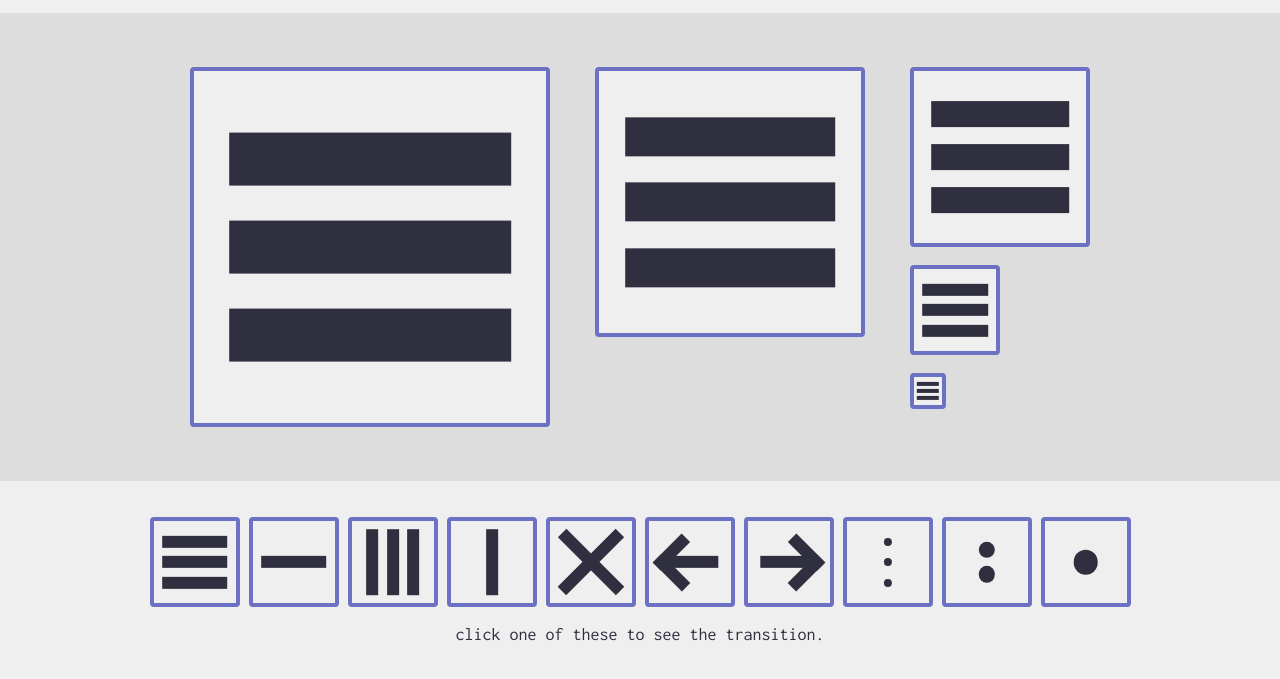
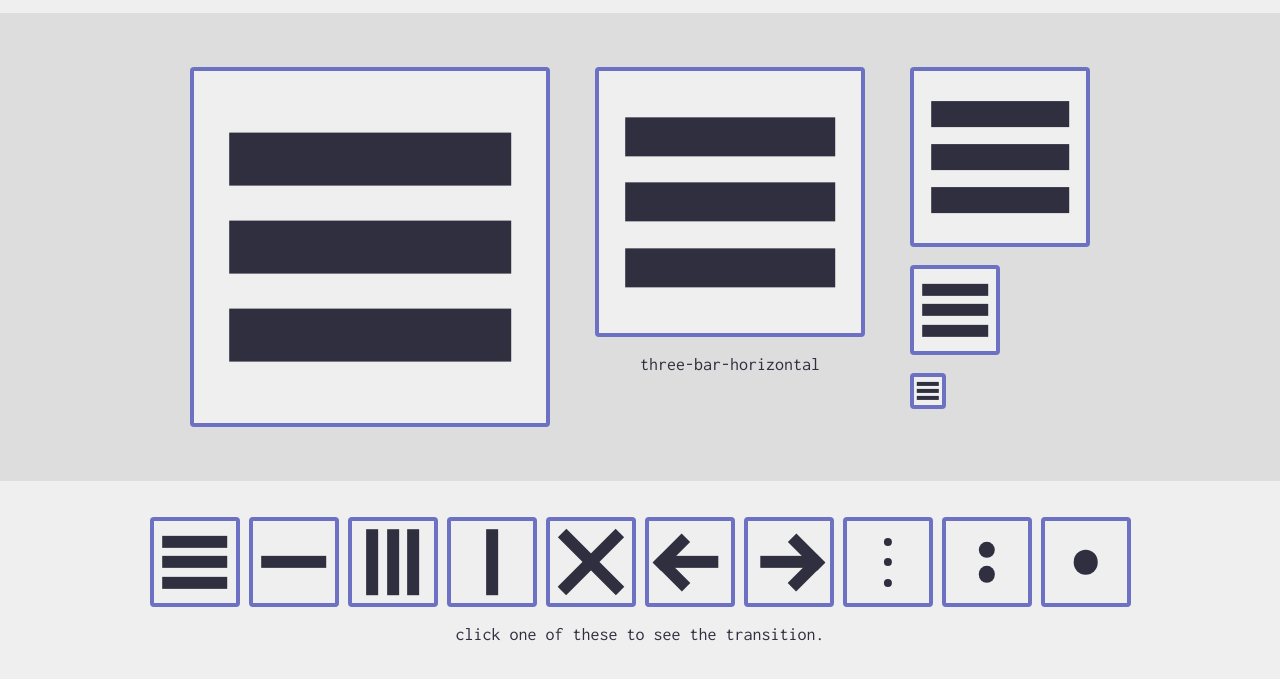
Before and after one commit to brandoncash/threelines, a plain HTML site: page index.html in a window 1280 px wide. Both pictures are taken after a click on the button 194 px from the left and 675 px from the top of the page. Shown: the part 113-792 px from the top of the page. Drawn offline with Linux system fonts and the light colour scheme.

Commit message:
Add frame name label

```diff
--- a/assets/scripts/demo.js
+++ b/assets/scripts/demo.js
@@ -5,12 +5,15 @@
 $(document).ready(function () {
 	var $threelinesDemo = $('#threelines-demo'),
 		$threelines = $threelinesDemo.find('.examples .threelines'),
-		$frameButtons = $threelinesDemo.find('button');
+		$frameButtons = $threelinesDemo.find('button'),
+		$currentFrameName = $('#current-frame-name');
 
 	$frameButtons.click(function (event) {
 		var newClass = $(this).data('frame');
 
 		$threelines
 			.attr('data-frame', newClass);
+
+		$currentFrameName.text(newClass);
 	});
 });
--- a/index.html
+++ b/index.html
@@ -34,6 +34,7 @@
 						<div class="line"></div>
 						<div class="line"></div>
 					</div>
+					<div id="current-frame-name">three-bar-horizontal</div>
 				</div>
 				<div class="col">
 					<div class="threelines small" data-frame="three-bar-horizontal">
```
